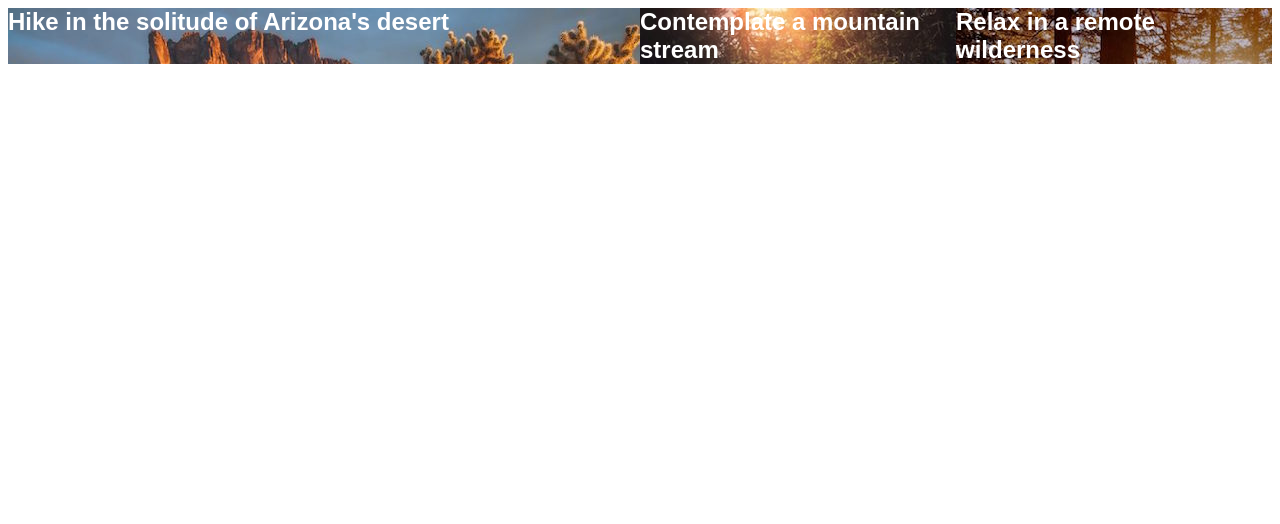
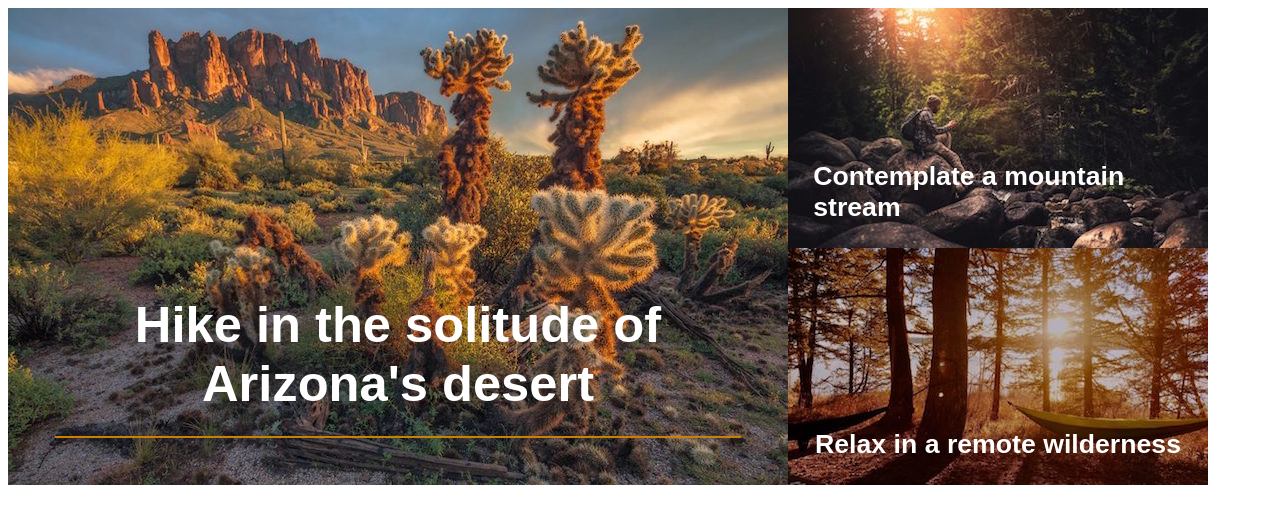
Before and after one commit to AndrewCodeSquad/hikingWebsite, a plain HTML site: page index.html in a window 1280 px wide. Drawn offline with Linux system fonts and the light colour scheme.

Commit message:
added text styles, yellow bottom border

```diff
--- a/index.html
+++ b/index.html
@@ -5,15 +5,17 @@
 	<link rel="stylesheet" href="styles.css">
 </head>
 <body>
-	<div class="mainBanner">
-		<div class="feature1">
+	<div class="featureContainer">
+		<div class="feature1 imgText">
 			<h2>Hike in the solitude of Arizona's desert</h2>
 		</div>
-		<div class="feature2">
-			<h2>Contemplate a mountain stream</h2>
-		</div>
-		<div class="feature3">
-			<h2>Relax in a remote wilderness</h2>
+		<div class="rightStack">
+			<div class="feature2 imgText">
+				<h2>Contemplate a mountain stream</h2>
+			</div>
+			<div class="feature3 imgText">
+				<h2>Relax in a remote wilderness</h2>
+			</div>
 		</div>
 	</div>
 </body>
--- a/styles.css
+++ b/styles.css
@@ -1,22 +1,38 @@
-.mainBanner {
+h2 {
+	color: white;
+	font: bold 20pt Arial, Helvetica, sans-serif;
+	margin: 6%;
+}
+.featureContainer {
 	display: flex;
-	flex-wrap: wrap;
+}
+.rightStack {
+	display: flex;
+	flex-direction: column;
+}
+.imgText {
+	display: flex;
+	justify-content: center;
+	align-items: flex-end;
 }
 .feature1 {
 	background-image: url("desert780x477.jpg");
-	background-repeat: no-repeat;
-	flex: 2;
+	width: 780px;
+	height: 477px;
+}
+.feature1 > h2 {
+	font-size: 38pt;
+	text-align: center;
+	padding: 3%;
+	border-bottom: 2px solid rgb(202, 127, 7);
 }
 .feature2 {
 	background-image: url("stream420x240.jpg");
-	flex: 1;
+	width: 420px;
+	height: 240px;
 }
 .feature3 {
 	background-image: url("relax420x237.jpg");
-	flex: 1;
+	width: 420px;
+	height: 237px;
 }
-h2 {
-	margin: 0;
-	color: white;
-	font-family: Arial, Helvetica, sans-serif;
-}
```
Also changed, not shown: mockup.png.
